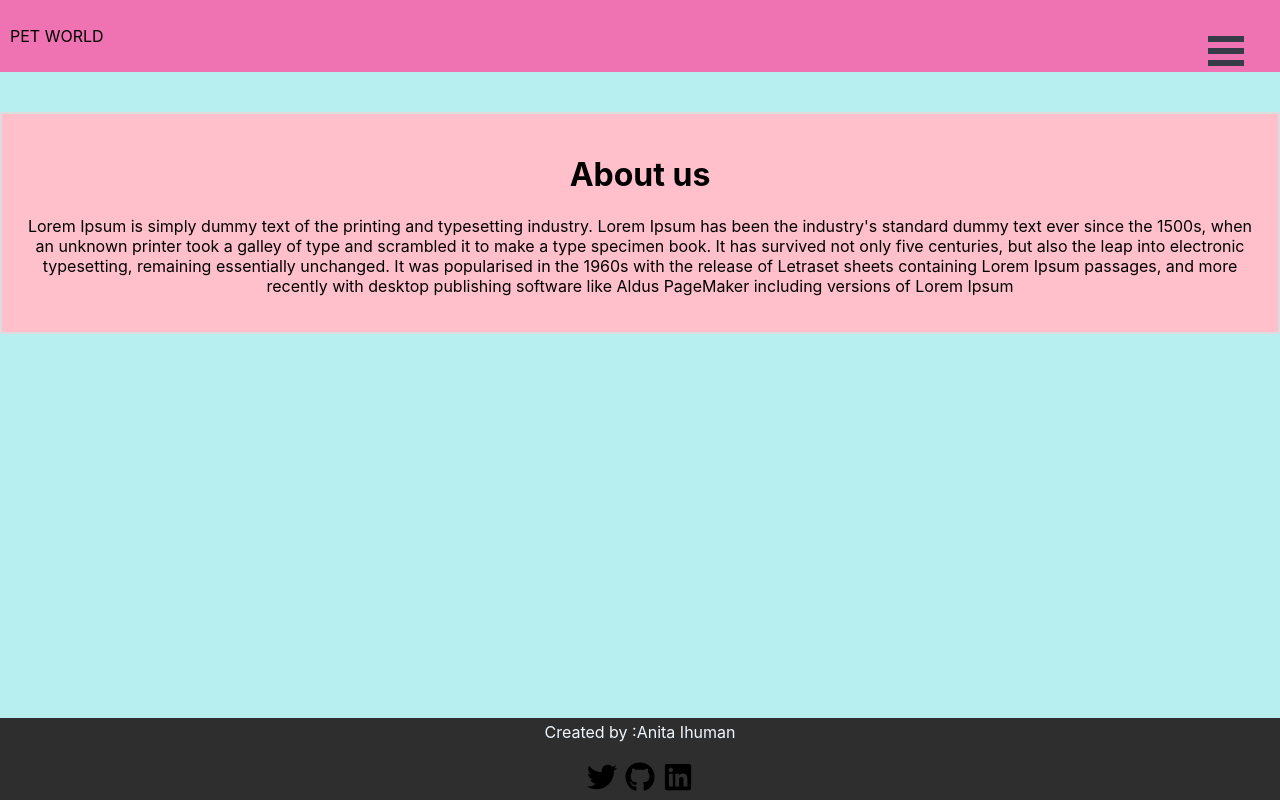
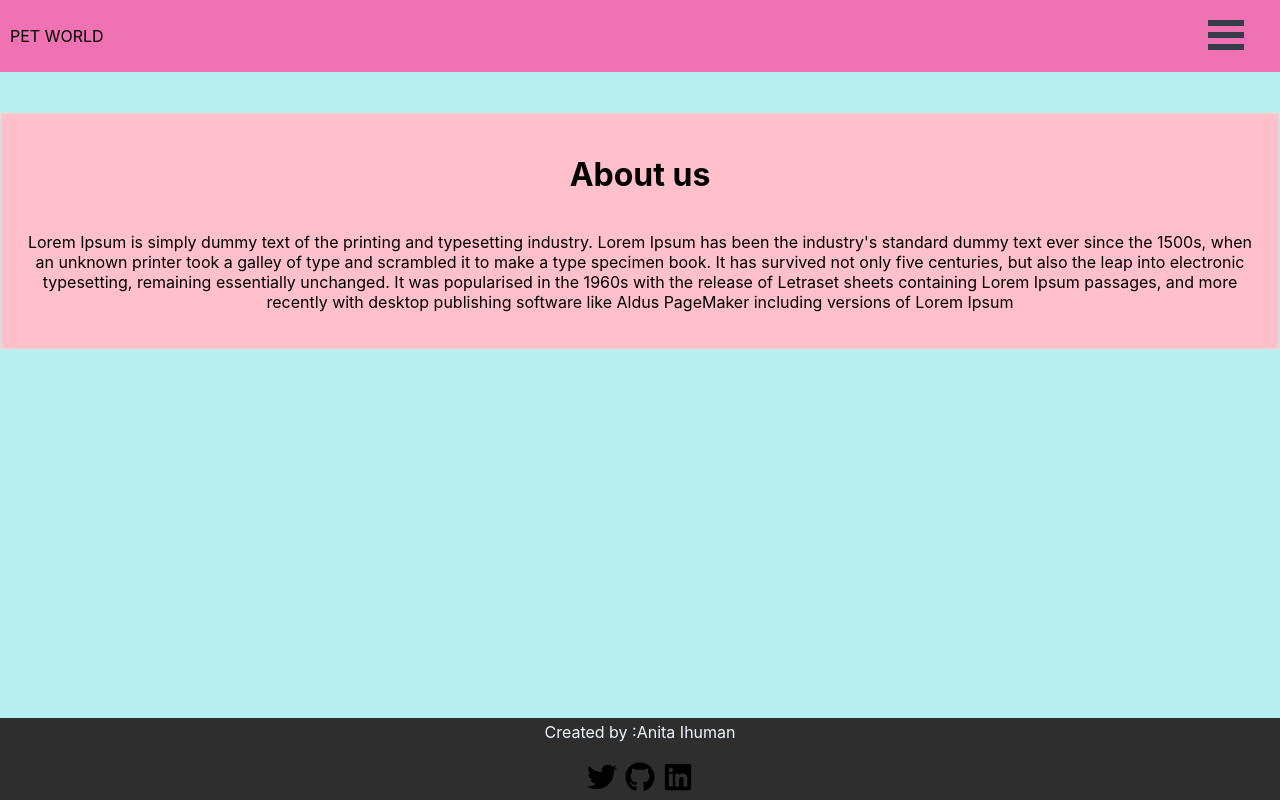
Before and after one commit to Anita-ihuman/Pet-store, a React (Create React App) app: page /about in a window 1280 px wide. Built offline with nearby package versions, Linux system fonts and the light colour scheme.

Commit message:
collor adjustments

```diff
--- a/src/App.css
+++ b/src/App.css
@@ -41,11 +41,12 @@
   width: 36px;
   height: 30px;
   right: 36px;
-  top: 36px;
+  top: 20px;
 }
 
 /* Color/shape of burger icon bars */
 .bm-burger-bars {
+
   background: #373a47;
 
 }
--- a/src/Menu/About/About.css
+++ b/src/Menu/About/About.css
@@ -9,5 +9,7 @@
    display: inline-block;
    padding: 20px;}
    .text{
-       text-align: center;
+  display: inline-block;
+       text-align: inherit;
+       text-overflow: ellipsis;
    }
```
Also changed, not shown: 1 other file (tests, documents, lock files or other folders).
